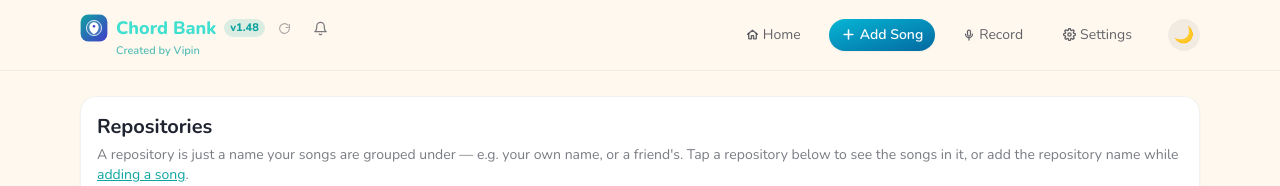
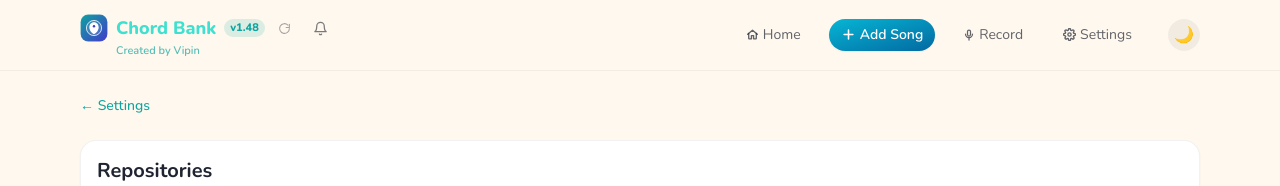
Before and after one commit to vipinlakhanpal-vipin/Chord-Bank, a Next.js app: page /repositories in a window 1280 px wide. Shown: the top 186 px of the page. Built offline with nearby package versions, Linux system fonts and the light colour scheme; no server answers; the database is empty.

Commit message:
Add files via upload

```diff
--- a/app/repositories/page.tsx
+++ b/app/repositories/page.tsx
@@ -110,6 +110,15 @@ export default function RepositoriesPage() {
 
   return (
     <div className="flex flex-col gap-6">
+      {/* This page lives under Settings (see app/settings/page.tsx) — this
+          link is what makes that visible instead of Repositories reading as
+          its own separate top-level section. */}
+      <Link
+        href="/settings"
+        className="self-start text-sm font-medium text-teal hover:underline flex items-center gap-1"
+      >
+        ← Settings
+      </Link>
       <div className="card p-4">
         <h1 className="text-xl font-display font-bold mb-1">Repositories</h1>
         <p className="text-sm text-ink/60 dark:text-cream/60">
```
